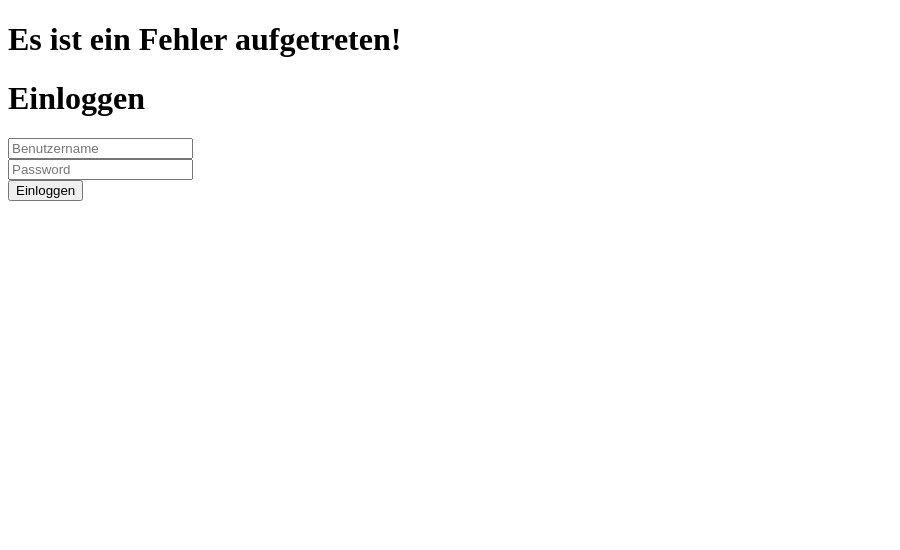
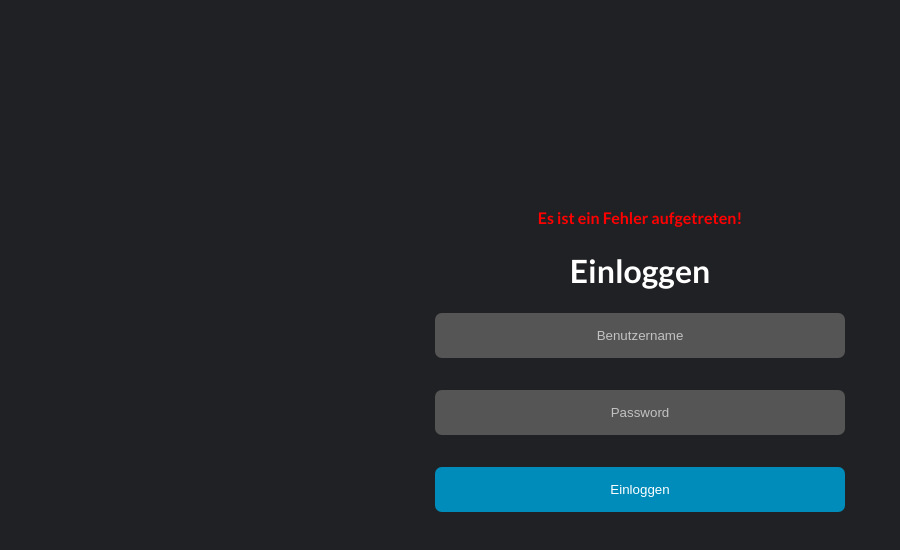
Before and after one commit to InteractiveNinja/QRSYS_Desktop_Client, a React (Create React App) app: page / in a window 1280 px wide. Both pictures are taken after a click on the button "Einloggen". Shown: the top 550 px of the page, without its empty margins (0-900 px from the left). Built offline with nearby package versions, Linux system fonts and the light colour scheme; no server answers.

Commit message:
added styling

```diff
--- a/src/components/LoginForm.js
+++ b/src/components/LoginForm.js
@@ -1,5 +1,4 @@
 import { React, useState } from 'react'
-
 export default function LoginForm() {
 
     const [username, setUsername] = useState("")
@@ -41,7 +40,7 @@ export default function LoginForm() {
     }
     return (
         <div>
-            {(error) ? <h1>Es ist ein Fehler aufgetreten!</h1> : ""}
+            {(error) ? <p className="error">Es ist ein Fehler aufgetreten!</p> : ""}
             <h1>Einloggen</h1>
             <input placeholder="Benutzername" onChange={e => setUsername(e.target.value)}></input> <br></br>
             <input placeholder="Password" onChange={e => setPassword(e.target.value)} type="password"></input><br></br>
--- a/src/components/MainMenu.js
+++ b/src/components/MainMenu.js
@@ -1,5 +1,4 @@
 import React from "react";
-
 class MainMenu extends React.Component {
 
 
@@ -31,8 +30,8 @@ class MainMenu extends React.Component {
       },
       body: JSON.stringify({ hash: localStorage.getItem("hash") })
     }).then(e => e.json().then(e => {
-      this.setState({userid: e.userid})
-    })).catch(() =>{
+      this.setState({ userid: e.userid })
+    })).catch(() => {
       alert("Wir konnten dich nicht einloggen")
       localStorage.clear()
       window.location.reload()
@@ -71,15 +70,10 @@ class MainMenu extends React.Component {
   render() {
 
     return (
-      <>
       <div>
         <h1>Device Register</h1>
         <input onChange={e => this.setState({ hostname: e.target.value })} placeholder="Hostname" />
         <button onClick={this.connectWS}>Register</button>
-
-        </div>
-
-        <div>
         <button onClick={() => {
           alert("Ausgeloggt")
           localStorage.clear()
@@ -88,7 +82,6 @@ class MainMenu extends React.Component {
         }}>Logout</button>
       </div>
 
-      </>
     );
   }
 }
--- a/src/index.js
+++ b/src/index.js
@@ -1,6 +1,7 @@
 import React from 'react';
 import ReactDOM from 'react-dom';
 import App from './App';
+import './styles/main.css'
 ReactDOM.render(
   <React.StrictMode>
     <App></App>
--- /dev/null
+++ b/src/styles/main.css
@@ -0,0 +1,83 @@
+@import url('https://fonts.googleapis.com/css2?family=Lato:wght@400;700&display=swap');
+html,
+body,
+#root,
+#root>div {
+    margin: 0;
+    padding: 0;
+    background-color: #202124;
+    height: 100%;
+    width: 100%;
+    display: flex;
+    justify-content: center;
+    align-items: center;
+}
+
+* {
+    text-align: center;
+    margin: 0.5em;
+}
+
+h1,
+h2,
+h3 {
+    font-family: 'Lato', sans-serif;
+    font-weight: bold;
+    color: white;
+}
+
+p {
+    font-family: 'Lato', sans-serif;
+    font-size: medium;
+    color: white;
+}
+
+div {
+    margin: 3em;
+    height: 50%;
+    width: 33%;
+    display: flex;
+    flex-direction: column;
+}
+
+button,
+input {
+    padding: 1em;
+    border-radius: 0.5em;
+    border-color: transparent;
+    width: 10;
+}
+
+button {
+    background-color: #008CBA;
+    color: white;
+}
+
+@keyframes buttonHover {
+    from {
+        background-color: #008CBA;
+    }
+    to {
+        background-color: #036e92;
+    }
+}
+
+button:hover {
+    animation: buttonHover 0.3s;
+    animation-timing-function: ease-in-out;
+    animation-fill-mode: forwards;
+}
+
+input {
+    background-color: #555555;
+    color: white;
+}
+
+input::placeholder {
+    color: rgba(255, 255, 255, 0.644);
+}
+
+.error {
+    color: red;
+    font-weight: bold;
+}
```
Lines whose indentation alone changed are shown as unchanged.
